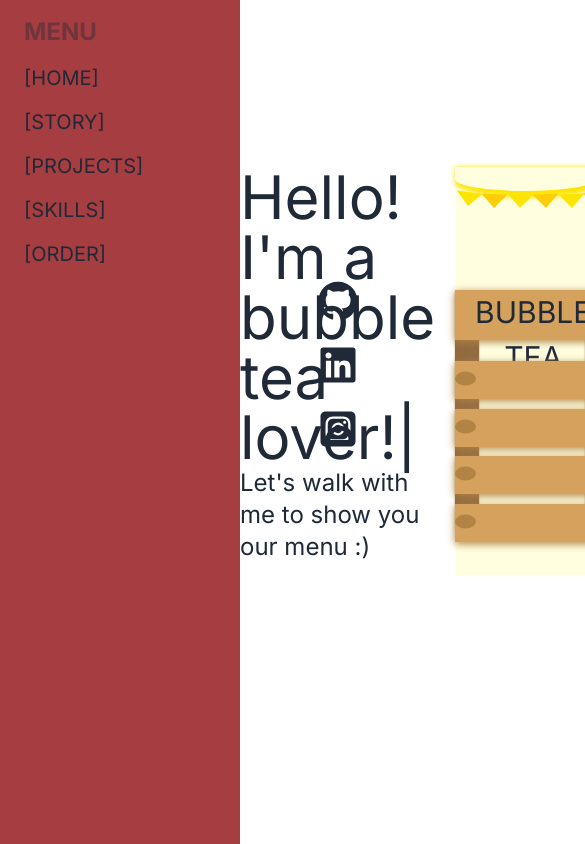
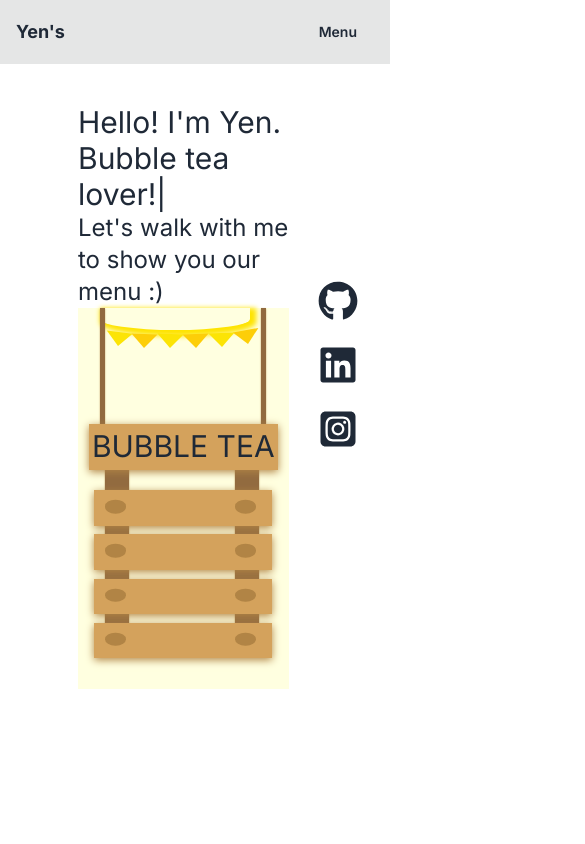
Before and after one commit to yll9108/portfolio-bubble-tea, a Next.js app: page / in a window 390 px wide. Shown: the top 844 px of the page, 585 px wide, since content can reach past the window. Built offline with nearby package versions, Linux system fonts and the light colour scheme.

Commit message:
RWD header

```diff
--- a/src/app/common/Header.jsx
+++ b/src/app/common/Header.jsx
@@ -19,7 +19,7 @@ const menuItem = [
     { item: "[ORDER]" },
 ];
 
-function Header() {
+export function HeaderLG() {
     return (
         <>
             <div className="flex h-screen">
@@ -38,4 +38,41 @@ function Header() {
     );
 }
 
-export default Header;
+export function HeaderSmall() {
+    return (
+        <>
+            <div className="navbar bg-base-300 w-100 mb-10">
+                <div className="flex-1 px-2  lg:flex-none">
+                    <a className="text-lg font-bold">Yen's</a>
+                </div>
+                <div className="flex justify-end flex-1 px-2">
+                    <div className="flex items-stretch">
+                        {/* <a className="btn btn-ghost rounded-btn">Button</a> */}
+                        <div className="dropdown dropdown-end">
+                            <div
+                                tabIndex={0}
+                                role="button"
+                                className="btn btn-ghost rounded-btn"
+                            >
+                                Menu
+                            </div>
+                            <ul
+                                tabIndex={0}
+                                className="menu dropdown-content z-[1] p-2 shadow bg-base-100 rounded-box w-52 mt-4"
+                            >
+                                <li className="menu-title text-lg ">MENU</li>
+                                {menuItem.map((menu) => (
+                                    <Menu
+                                        key={menu.item}
+                                        item={menu.item}
+                                        href={menu.href}
+                                    />
+                                ))}
+                            </ul>
+                        </div>
+                    </div>
+                </div>
+            </div>
+        </>
+    );
+}
--- a/src/app/components/home/Animation.jsx
+++ b/src/app/components/home/Animation.jsx
@@ -4,16 +4,16 @@ const AnimationComponent = () => {
     return (
         <div>
             <TypeAnimation
-                className="text-6xl"
+                className="text-3xl"
                 style={{ whiteSpace: "pre-line" }}
                 preRenderFirstString={true}
                 sequence={[
                     500,
-                    `Hello!\nI'm\nYen.`, // initially rendered starting point
+                    `Hello! I'm Yen.`, // initially rendered starting point
                     1000,
-                    `Hello!\nI'm a\nweb developer`,
+                    `Hello! I'm Yen.\nWeb developer`,
                     1000,
-                    `Hello!\nI'm a\nbubble tea lover!`,
+                    `Hello! I'm Yen.\nBubble tea lover!`,
                     1000,
                 ]}
                 speed={50}
--- a/src/app/layout.jsx
+++ b/src/app/layout.jsx
@@ -1,7 +1,7 @@
 import { Inter } from "next/font/google";
 import "./globals.css";
-import Header from "./common/Header";
 import Contact from "./common/Contact";
+import { HeaderLG, HeaderSmall } from "./common/Header";
 
 const inter = Inter({ subsets: ["latin"] });
 
@@ -14,8 +14,13 @@ export default function RootLayout({ children }) {
     return (
         <html lang="en">
             <body className={inter.className}>
-                <div className="flex">
-                    <Header />
+                <div className="md:flex">
+                    <div className="hidden md:block">
+                        <HeaderLG />
+                    </div>
+                    <div className="sm:block md:hidden">
+                        <HeaderSmall />
+                    </div>
                     {children}
                     <Contact />
                 </div>
--- a/src/app/page.jsx
+++ b/src/app/page.jsx
@@ -7,14 +7,28 @@ import BubbleTeaShop from "./components/home/BubbleTeaShop";
 export default function Home() {
     return (
         <>
-            <div className="flex w-3/5 m-auto gap-5">
+            {/* <div className="flex w-3/5 m-auto gap-5">
                 <div className="flex flex-col ">
                     <AnimationComponent />
                     <Title text="Let's walk with me to show you our menu :)" />
                 </div>
                 <div>
                     <BubbleTeaShop />
-                    {/* <SharedBtn btnName="Start" /> */}
+
+                </div>
+            </div> */}
+            <div className="flex w-3/5 m-auto gap-5">
+                <div className="flex flex-col">
+                    <AnimationComponent />
+                    <Title text="Let's walk with me to show you our menu :)" />
+                    <div className="sm:hidden">
+                        {/* 在小尺寸下顯示 */}
+                        <BubbleTeaShop />
+                    </div>
+                </div>
+                <div className="hidden sm:flex">
+                    {/* 在小尺寸下隱藏，在大尺寸下顯示 */}
+                    <BubbleTeaShop />
                 </div>
             </div>
         </>
```
